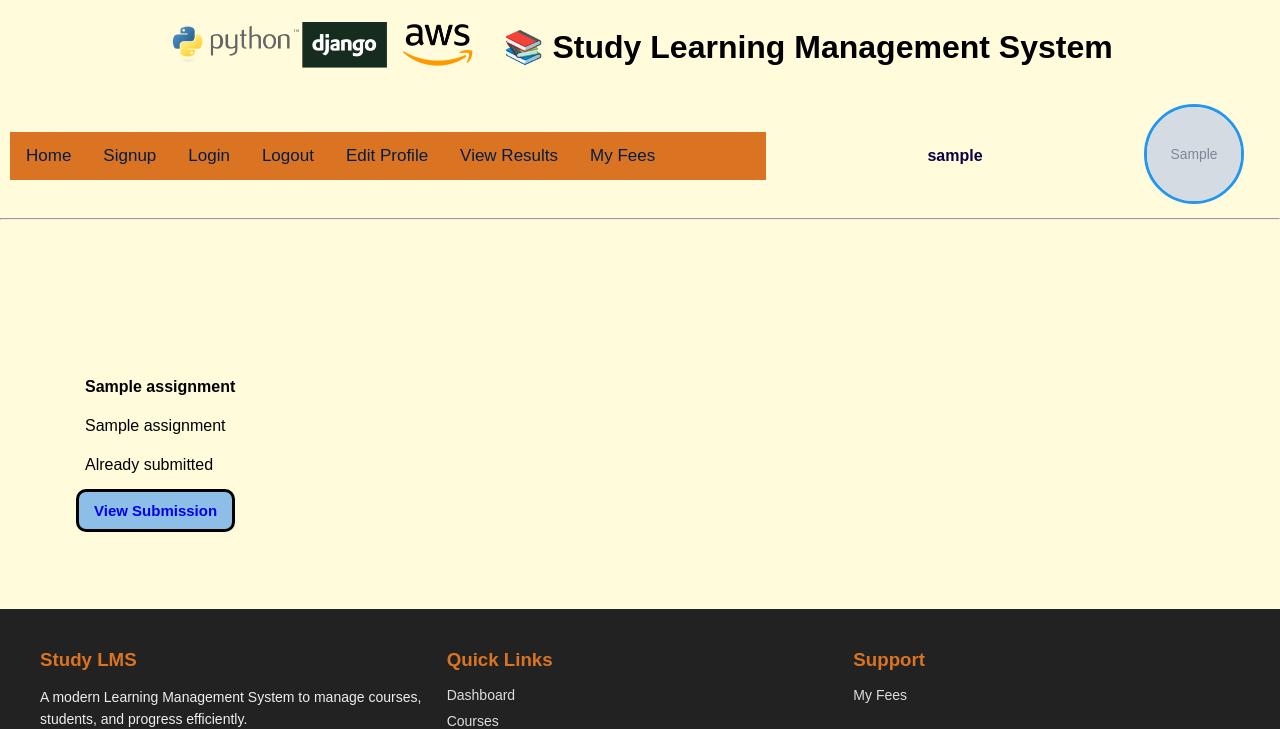
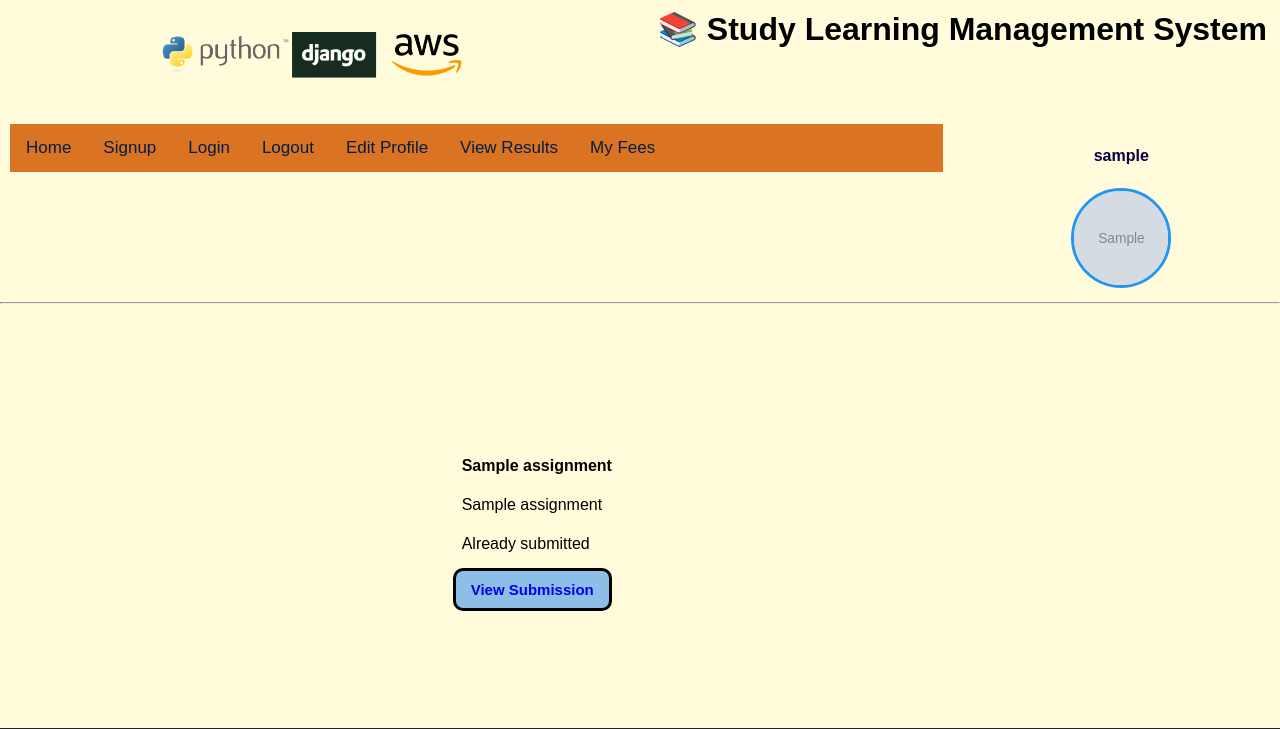
Before and after one commit to zainammar/study-lms, a Django app: a page that uses pages/templates/pages/base.html in a window 1280 px wide. Shown: the top 729 px of the page. Run offline with Django 5.2, Linux system fonts and the light colour scheme; a user stored in the database is signed in; tables that the repository leaves empty hold one stand-in row (values such as "Sample post"); grey boxes marked "Sample" are stand-in pictures.

Commit message:
Resposvie Design Set

```diff
--- a/pages/templates/pages/base.html
+++ b/pages/templates/pages/base.html
@@ -332,17 +332,29 @@
 </head>
 
 <body>
+<!-- HEADER WITH LOGO -->
 
-<!-- HEADER WITH LOGO -->
+<div class="row-2 content-grid">
+    <div class="grid-item-1">
+
         <div class="header">
             <div class="logo">
                 <img src="{% static 'images/logo.png' %}" alt="Logo">
             </div>
+
+        </div>
+    </div>
+    <div class="grid-item-1">
+
         <h1>📚 Study Learning Management System</h1>
     </div>
+</div>
+
 
 <!-- NAV + USER INFO -->
-<div class="container">
+
+<div class="row-9 content-grid">
+    <div class="grid-item-1">
 
         <div>
             <div class="topnav" id="myTopnav">
@@ -362,6 +374,9 @@
             </div>
         </div>
 
+    </div>
+    <div class="grid-item-1">
+
         <div>
             <h5 class="text-1">{{ user.username }}</h5>
         </div>
@@ -371,9 +386,9 @@
                 <img src="{{ user.profile.profile_picture.url }}" class="current-image">
             {% endif %}
         </div>
+    </div>
 
 </div>
-
 <hr>
 <div class="containerx">
     <div></div>
--- a/pages/templates/pages/page_detail.html
+++ b/pages/templates/pages/page_detail.html
@@ -11,11 +11,9 @@
 }
 </style>
 
-<div class="containerC " style="display:flex; gap:20px;">
-
-</div>
-<div>
-
+<div class="row-6 content-grid">
+  <div class="grid-item-1">  </div>
+  <div class="grid-item-1">
 
     <div id="box" class="collapse">
       Course Videos PDF and Text
@@ -44,6 +42,14 @@
       </ul>
     </div>
 
+
+</div>
+<div class="grid-item-1">  </div>
+
+<div class="grid-item-1">  </div>
+<div class="grid-item-1">
+
+
 <!-- RIGHT CONTENT : Page Detail -->
 
 {% if page %}
@@ -64,14 +70,17 @@
     </p>
   {% endif %}
 {% endif %}
+
+
 </div>
-<div></div>
 </div>
-<div class="containerd " style="display:flex; gap:20px;">
 
-  <div>   </div>
+<div class="row-3 content-grid">
+<div class="grid-item-1">  </div>
 
-  <div>
+
+<div class="grid-item-1">
+
  <!-- ASSIGNMENTS -->
 
  {% for assignment in assignments %}
@@ -86,9 +95,7 @@
        View Submission
      </a>
    </button>
-
-  </div>
- <div>
+   <br>
    <div id="submission-{{ assignment.id }}" style="display:none;">
      {% for submission in submissions %}
        {% if submission.assignment == assignment %}
@@ -104,17 +111,13 @@
          <p>Marks: {{ submission.marks }}</p>
          <p>Feedback: {{ submission.feedback }}</p>
 
+
          <button onclick="document.getElementById('submission-{{ assignment.id }}').style.display='none'">
           Close
           </button>
           {% endif %}
           {% endfor %}
 
-
-
-
-  </div>
-  </div>
 
           <div>
 
@@ -137,16 +140,6 @@
             </form>
           {% endif %}
           {% endfor %}
-  </div>
-
-
-
-  <div>
-
-  </div>
-</div>
-
-
 
           <script>
             function toggleCollapse() {
@@ -154,4 +147,35 @@ function toggleCollapse() {
             }
             </script>
 
+ </div>
+
+</div>
+</div>
+
+<div class="grid-item-1">
+
+</div>
+<div class="grid-item-1">
+
+</div>
+<div class="grid-item-1">
+
+</div>
+  </div>
+
+
+
+</div>
+
+
+</div>
+
+
+
+
+
+
+
+
+
 {% endblock %}
--- a/static/css/style.css
+++ b/static/css/style.css
@@ -595,3 +595,110 @@ button:hover{
     width:100%;
     height:35px;
 }
+
+
+
+/* GRID */
+
+  /* Grid Content */
+  .content-grid {
+    display: grid;
+    gap: 10px;
+  }
+
+
+
+
+  .grid-container {
+    display: grid;
+    grid-template-columns: 200px 300px; /* First column 200px, second column 300px */
+
+
+  }
+
+  .grid-item-1 {
+    padding:10px;
+    text-align: center;
+  }
+
+  .grid-item-2 {
+    padding:10px;
+    text-align: left;
+  }
+
+  /* Mobile First - 1 column for all rows */
+  .row-1, .row-2, .row-3, .row-4 {
+    display: grid;
+
+
+
+  }
+
+  /* Desktop View */
+  @media screen and (min-width: 768px) {
+
+    /* 1 column, 1 row (remains the same) */
+    .row-1 {
+        grid-template-columns: 1fr;
+
+    }
+
+    /* 2 columns, 1 row */
+    .row-2 {
+        grid-template-columns: 1fr 1fr;
+
+
+    }
+
+    /* 3 columns, 1 row */
+    .row-3 {
+        grid-template-columns: 1fr 1fr 1fr;
+
+    }
+
+    /* 4 columns, 1 row */
+    .row-4 {
+        grid-template-columns: 1fr 1fr 1fr 1fr;
+
+    }
+
+    /* 5 columns, 1 row */
+    .row-5 {
+      grid-template-columns: 1fr 2fr 1fr 1fr;
+
+  }
+
+      /*6 columns, 1 row */
+      .row-6 {
+        grid-template-columns: 1fr 3fr 1fr;
+
+    }
+
+        /*6 columns, 1 row */
+        .row-7 {
+          grid-template-columns: 1fr 2fr 2fr 1fr;
+
+      }
+
+       /*6 columns, 1 row */
+       .row-8 {
+        grid-template-columns: 2fr 2fr;
+
+    }
+
+          /*6 columns, 1 row */
+          .row-9 {
+            grid-template-columns: 3fr 1fr;
+
+        }
+
+
+  }
+
+
+  .grid-item img {
+    max-width: 100%;
+    height: auto;
+    display: block;
+    margin: 0 auto;
+  }
```
Also changed, not shown: templates/base.html (line endings or trailing spaces). Lines whose indentation alone changed are shown as unchanged.
